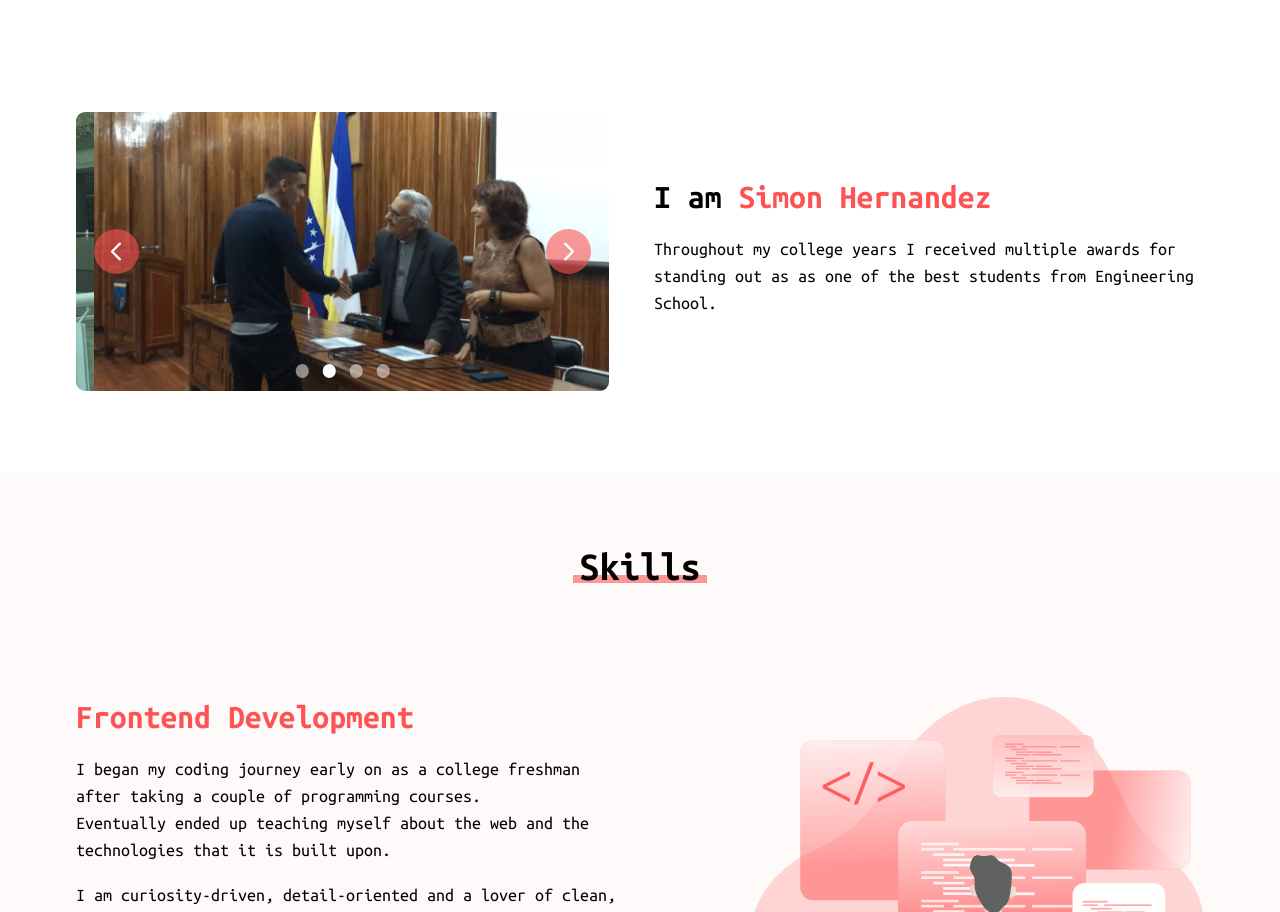
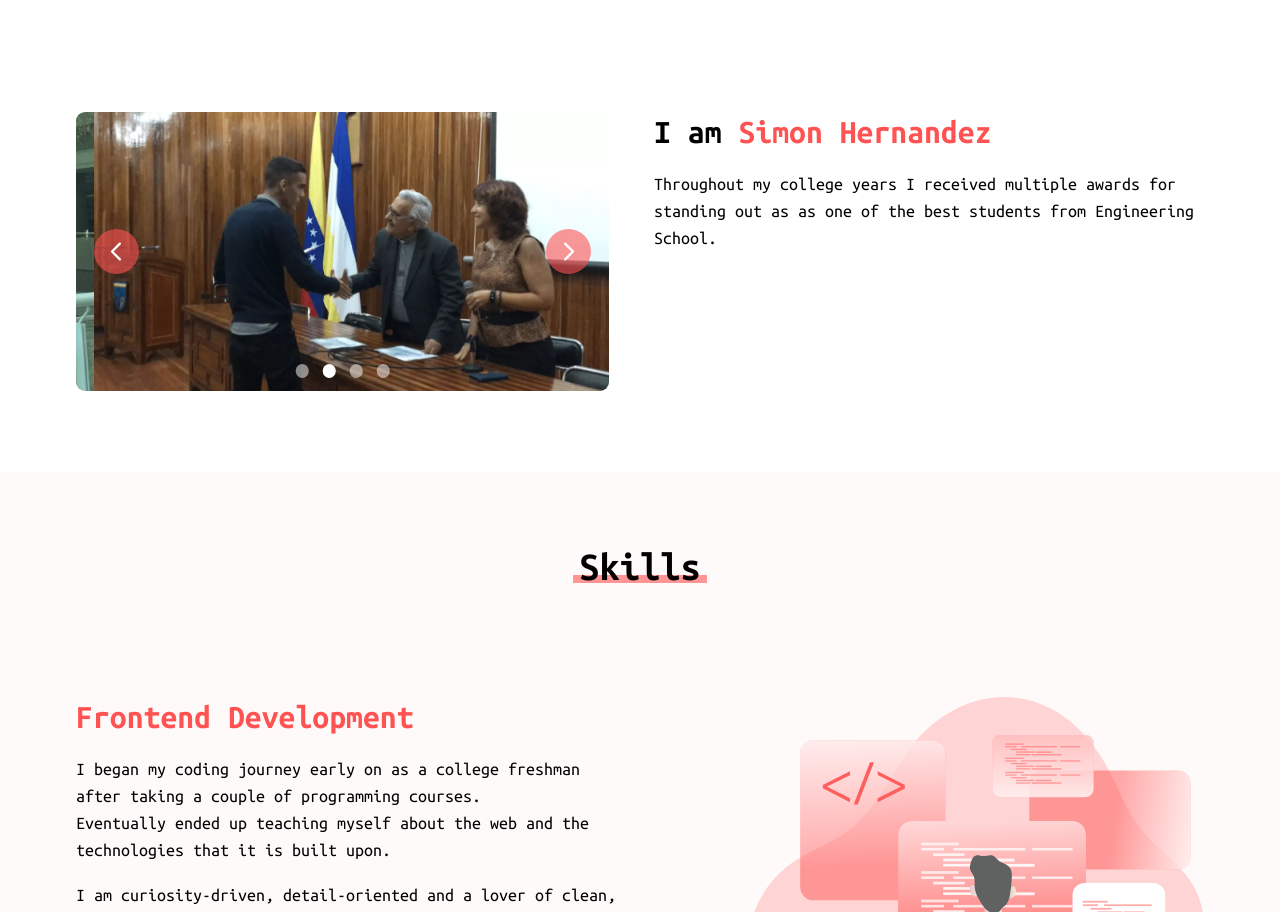
Before and after one commit to simonhernandez/react-portfolio, a React (Vite) app: page / in a window 1280 px wide. Shown: the part 857-1769 px from the top of the page. Built offline with nearby package versions, Linux system fonts and the light colour scheme.

Commit message:
fix: mobile menu toggle icon

```diff
--- a/src/components/About.jsx
+++ b/src/components/About.jsx
@@ -24,20 +24,20 @@ const About = () => {
         <header className="text-center">
           <h2 className={`${typography.heading2} heading-underline`}>About me</h2>
         </header>
-        <div className="flex flex-col md:flex-row md:justify-between md:gap-10">
+        <div className="flex flex-col md:flex-row md:justify-between md:items-start md:gap-10">
           {/* text-container */}
           <div className="flex-1 h-56 sm:h-64 xl:h-80 2xl:h-96">
             <Carousel info={aboutInfo} startIndex={startIndex} setStartIndex={setStartIndex} style={`mb-6 max-w-[430px] mx-auto md:max-w-none md:mb-0`}/>
           </div>
 
           {/* image-container */}
-          <div className="space-y-4 w-full max-w-[550px] m-auto">
+          <div className="space-y-4 w-full max-w-[550px] mx-auto">
             <h3 className={`${typography.heading3}`}>
               I am <span className="text-primary">Simon Hernandez</span>
             </h3>
             {aboutInfo.map((item, index) => {
               return (
-                <p>{index === startIndex && item.text}</p>
+                index === startIndex && <p className=" min-h-[30px]">{item.text}</p>
               )
             })}
 
--- a/src/components/Navbar.jsx
+++ b/src/components/Navbar.jsx
@@ -57,7 +57,7 @@ const Navbar = () => {
         </button>
       </div>
 
-      <button className={`toggle-btn ${colorTheme === 'light' ? 'toggle-btn-dark' : 'dark:toggle-btn-light'}  ${toggle ? 'toggle' : ''} block ss:hidden`} onClick={() => setToggle((prev) => !prev)}>
+      <button className={`toggle-btn ${colorTheme === 'light' ? 'toggle-btn-dark' : 'toggle-btn-light'}  ${toggle ? 'toggle' : ''} block ss:hidden`} onClick={() => setToggle((prev) => !prev)}>
         <div></div>
         <div></div>
         <div></div>
```
